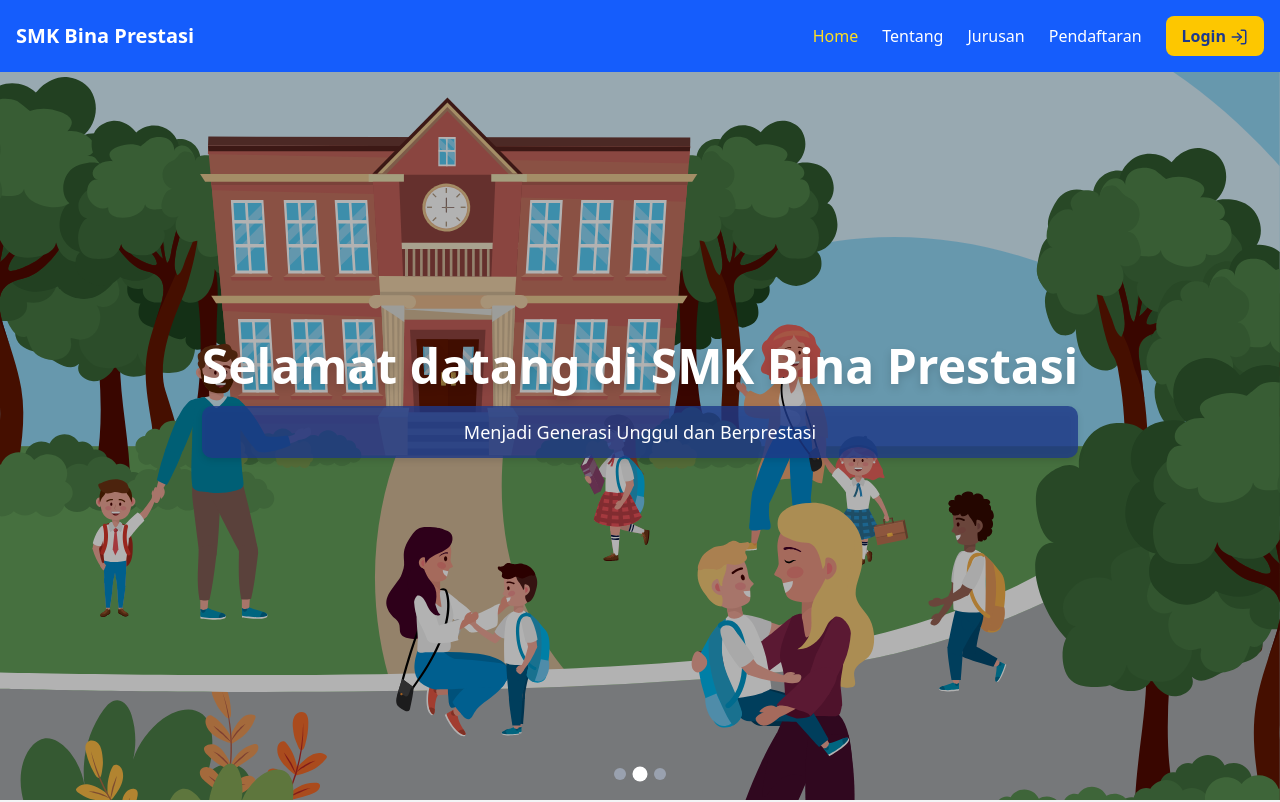
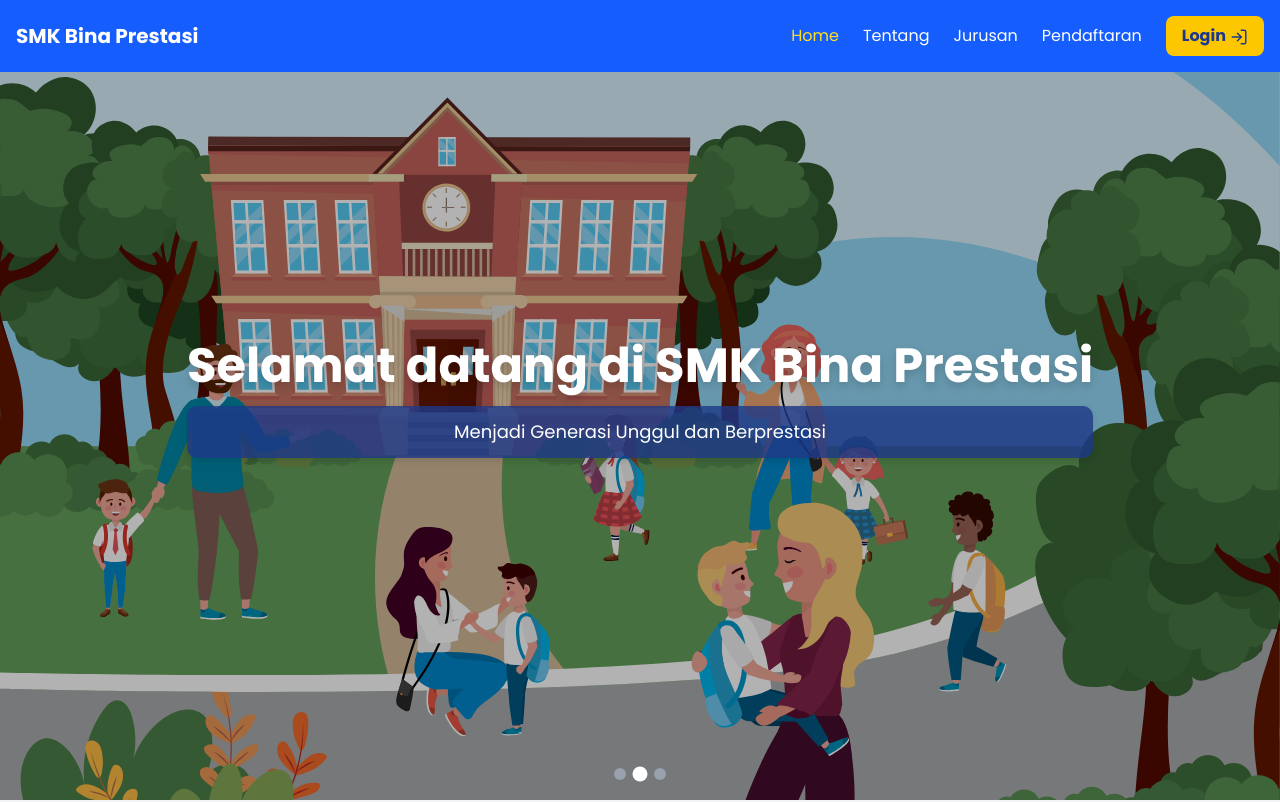
Before and after one commit to snc99/SMK-Bina-Prestasi, a Next.js app: page / in a window 1280 px wide. Shown: the top 802 px of the page. Built offline with nearby package versions, Linux system fonts and the light colour scheme.

Commit message:
add font poppins

```diff
--- a/app/layout.tsx
+++ b/app/layout.tsx
@@ -4,6 +4,15 @@
 import "./globals.css";
 import { SessionProvider } from "next-auth/react";
 import { metadata } from "@/components/landing/MetaData";
+import { Poppins } from 'next/font/google';
+
+
+const poppins = Poppins({
+  subsets: ['latin'], // Sesuaikan subset jika perlu
+  weight: ['400', '700'], // Tambahkan varian font yang dibutuhkan
+  style: ['normal', 'italic'], // (Opsional) Kalau butuh italic juga
+  display: 'swap', // Supaya font langsung ditampilkan saat loading
+});
 
 const geistSans = Geist({
   variable: "--font-geist-sans",
@@ -32,7 +41,7 @@
       </head>
 
       <body
-        className={`${geistSans.variable} ${geistMono.variable} antialiased`}
+        className={`${poppins.className} ${poppins.className} antialiased`}
       >
         <SessionProvider>{children}</SessionProvider>
       </body>
```
Also changed, not shown: tailwind.config.js (added).
